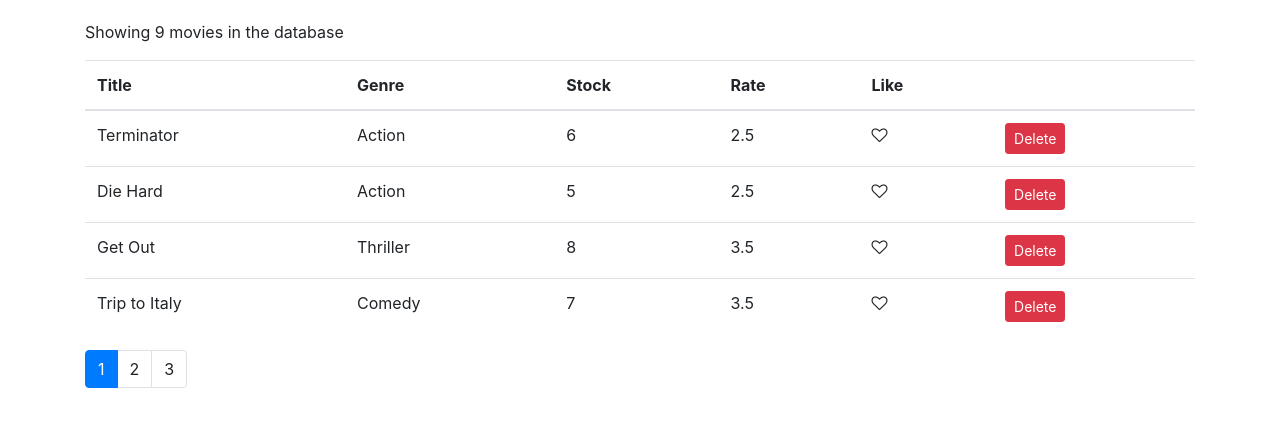
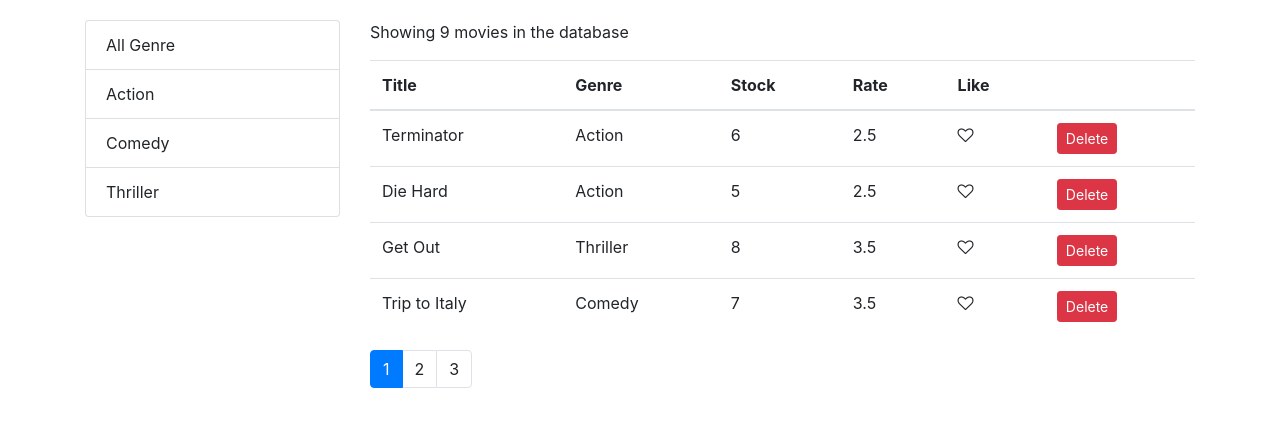
Before and after one commit to antjsantrix/learnReact, a React (Create React App) app: page / in a window 1280 px wide. Shown: the top 426 px of the page. Built offline with nearby package versions, Linux system fonts and the light colour scheme.

Commit message:
added filtering and paignation

```diff
--- /dev/null
+++ b/src/components/common/listGroup.jsx
@@ -0,0 +1,20 @@
+import React from "react";
+const ListGroup = (props) => {
+  let { items, onItemSelect, textProperty, valueProperty, selectedItem } = props;
+  return (
+    <ul className="list-group">
+      {items.map((ele) => (
+        <li
+          onClick={() => onItemSelect(ele)}
+          style={{ cursor: "pointer" }}
+          key={ele[valueProperty]}
+          className={ selectedItem === ele ? "list-group-item active" :"list-group-item"}
+        >
+          {ele[textProperty]}
+        </li>
+      ))}
+    </ul>
+  );
+};
+
+export default ListGroup;
--- a/src/components/common/pagination.jsx
+++ b/src/components/common/pagination.jsx
@@ -5,7 +5,7 @@ const Pagination = (props) => {
   let { itemCounts, pageSize, onPageChange, currentPage } = props;
 
   let pageCount = Math.ceil(itemCounts / pageSize);
-  if(pageCount == 1) return null;
+  if(pageCount === 1) return null;
 
   const pages = _.range(1, pageCount + 1);
 
--- a/src/components/movies.jsx
+++ b/src/components/movies.jsx
@@ -1,14 +1,22 @@
 import React, { Component } from 'react';
 import { getMovies } from "../services/fakeMovieService";
+import {getGenres} from "../services/fakeGenerService";
 import Likes from './common/likes';
 import Pagination from './common/pagination';
+import ListGroup from './common/listGroup';
 import { paginate } from './utils/paginate';
 
 class Movies extends Component {
     state = {
-        movies: getMovies(),
+        movies: [],
         pageSize: 4,
-        currentPage: 1
+        currentPage: 1,
+        genres: []
+     }
+
+     componentDidMount(){
+        let allGenre = [{name: 'All Genre'}, ...getGenres()];
+        this.setState({movies: getMovies(), genres:allGenre});
      }
 
      handleDelete = (id) =>{
@@ -31,16 +39,32 @@ class Movies extends Component {
        this.setState({currentPage:page})
      }
 
+     handleGenreSelect = (genre) =>{
+        this.setState({selectedGenre: genre, currentPage: 1})
+     }
+
     render() {
         let moviesLength = this.state.movies.length;
         if(moviesLength === 0) return <p>There are no movies in the database.</p>;
 
-        let {pageSize, currentPage, movies: allMovies} = this.state;
-        const movies = paginate(allMovies, currentPage, pageSize)
+        let {pageSize, currentPage, selectedGenre, movies: allMovies} = this.state;
+
+        let filteredMovies = (selectedGenre && selectedGenre._id) ? allMovies.filter((ele)=>ele.genre._id === selectedGenre._id): allMovies;
+        const movies = paginate(filteredMovies, currentPage, pageSize)
 
         return (
-            <div>
-                <p>Showing {this.state.movies.length} movies in the database</p>
+          <div className="row">
+            <div className="col-3">
+              <ListGroup
+                items={this.state.genres}
+                onItemSelect={this.handleGenreSelect}
+                selectedItem = {this.state.selectedGenre}
+                textProperty="name"
+                valueProperty="_id"
+              />
+            </div>
+            <div className="col">
+              <p>Showing {filteredMovies.length} movies in the database</p>
               <table className="table">
                 <thead>
                   <tr>
@@ -53,24 +77,39 @@ class Movies extends Component {
                   </tr>
                 </thead>
                 <tbody>
-                        {movies.map(ele =>
+                  {movies.map((ele) => (
                     <tr key={ele._id}>
                       <td>{ele.title}</td>
                       <td>{ele.genre.name}</td>
                       <td>{ele.numberInStock}</td>
                       <td>{ele.dailyRentalRate}</td>
                       <td>
-                                    <Likes onLike = {() => {this.handleLike(ele)}} movie = {ele}/>
+                        <Likes
+                          onLike={() => {
+                            this.handleLike(ele);
+                          }}
+                          movie={ele}
+                        />
                       </td>
                       <td>
-                                    <button className='btn btn-danger btn-sm' onClick={()=>this.handleDelete(ele._id)}>Delete</button>
+                        <button
+                          className="btn btn-danger btn-sm"
+                          onClick={() => this.handleDelete(ele._id)}
+                        >
+                          Delete
+                        </button>
                       </td>
                     </tr>
-
-                        )}
+                  ))}
                 </tbody>
               </table>
-                    <Pagination itemCounts = {moviesLength} pageSize={pageSize} currentPage = {currentPage} onPageChange ={this.handlePageChange}/>
+              <Pagination
+                itemCounts={filteredMovies.length}
+                pageSize={pageSize}
+                currentPage={currentPage}
+                onPageChange={this.handlePageChange}
+              />
+            </div>
           </div>
         );
     }
```
Lines whose indentation alone changed are shown as unchanged.
